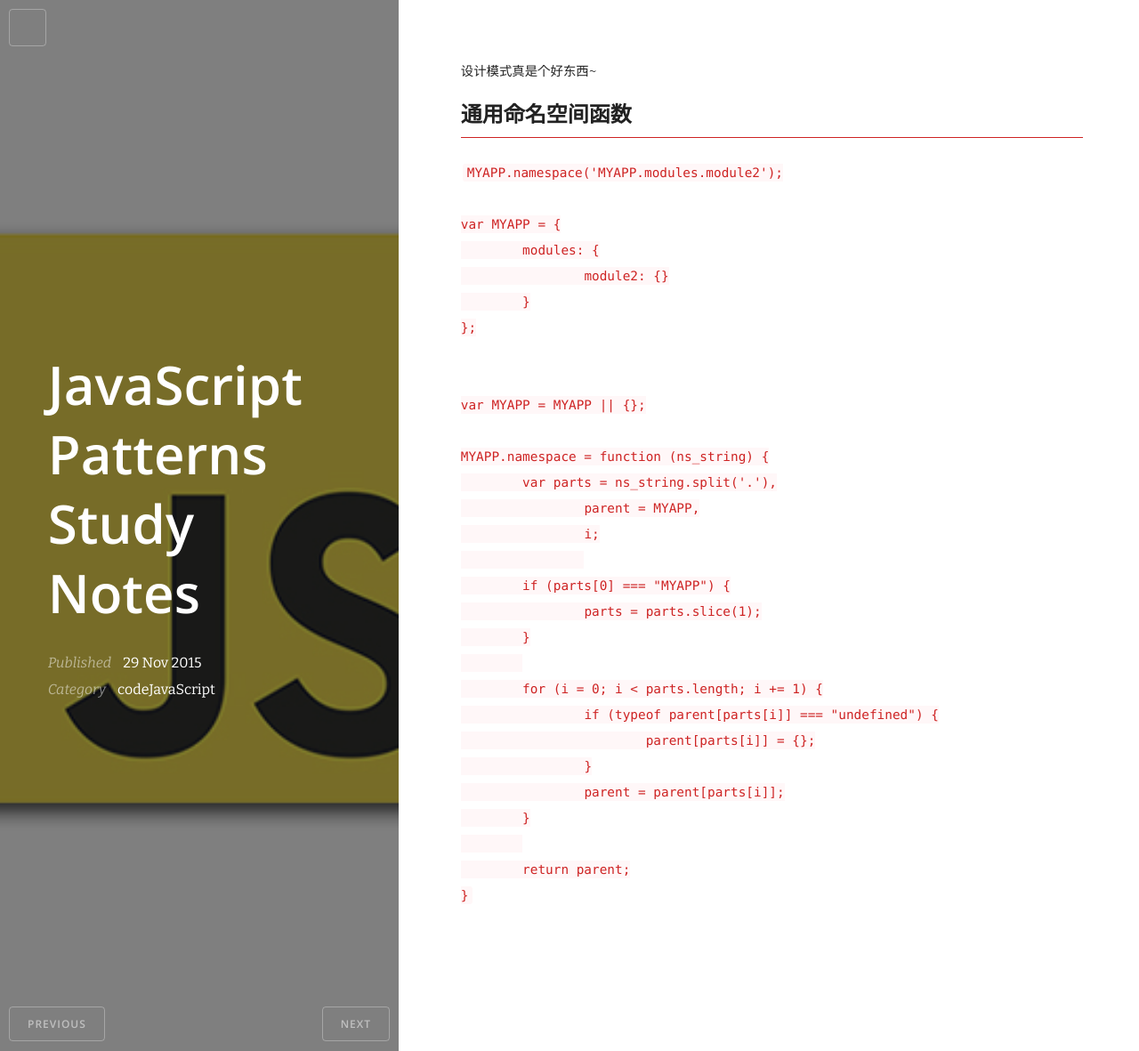
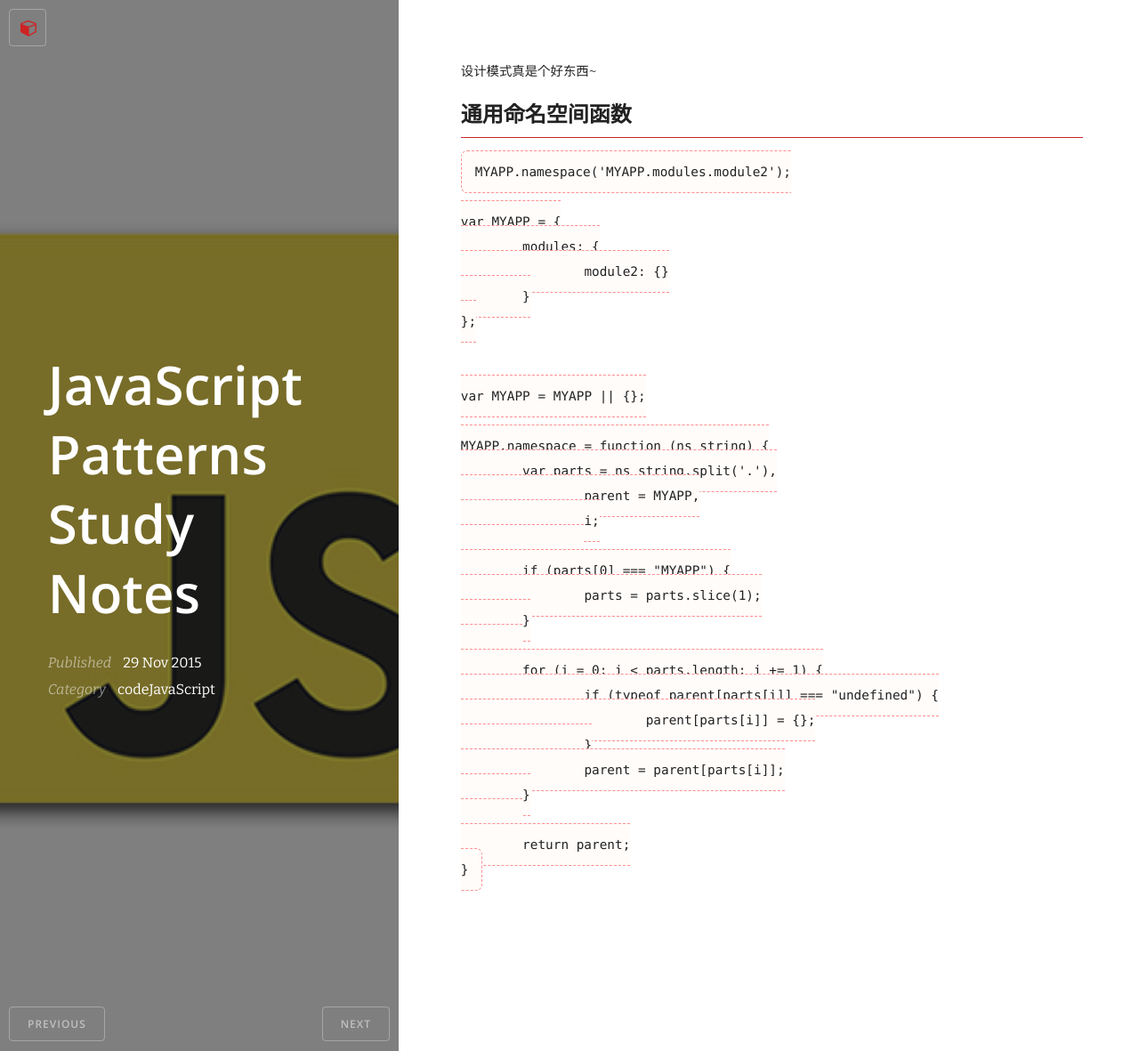
Before and after one commit to ch1oechao/ch1oechao.github.io, a Jekyll site: the page built from code/_posts/2015-11-29-JavaScript-Patterns-Notes.md, in a window 1280 px wide. Shown: the whole page at 89% size. Built offline with Jekyll 4.4.1, drawn with Linux system fonts in a browser that asks for light colours; nearby versions of some CDN libraries; some web fonts are replaced; comment, search, counter and statistics services are not loaded; a style sheet for code colours, icons or effects is not loaded.

```diff
--- a/_layouts/default.html
+++ b/_layouts/default.html
@@ -12,9 +12,9 @@
     <link rel="stylesheet" href="{{ site.baseurl }}/assets/css/reset.min.css">
     <link rel="stylesheet" href="{{ site.baseurl }}/assets/css/index.min.css">
     <!--font-awesome-->
-    <link rel="stylesheet" href="//libs.cncdn.cn/font-awesome/4.4.0/css/font-awesome.min.css">
+    <link rel="stylesheet" href="//cdn.bootcss.com/font-awesome/4.5.0/css/font-awesome.min.css">
     <!-- Highlight -->
-    <link rel="stylesheet" href="//libs.cncdn.cn/highlight.js/8.4/styles/tomorrow.min.css">
+    <link rel="stylesheet" href="//cdn.bootcss.com/highlight.js/9.2.0/styles/tomorrow.min.css">
 
     <!-- Fonts -->
     <link href='//fonts.googleapis.com/css?family=Bitter:400,700,400italic|Open+Sans:400italic,600italic,400,600' rel='stylesheet' type='text/css'>
@@ -36,7 +36,7 @@
 
   </head>
   <body>
-    <script src="//libs.cncdn.cn/jquery/2.1.3/jquery.min.js"></script>
+    <script src="//cdn.bootcss.com/jquery/2.2.1/jquery.min.js"></script>
 
     {{ content }}
 
@@ -44,7 +44,7 @@
     <!--pagepiling-->
     <script src="{{ site.url }}/assets/js/jquery.pagepiling.min.js"></script>
     <!-- Highlight -->
-    <script src="//libs.cncdn.cn/highlight.js/8.4/highlight.min.js"></script>
+    <script src="//cdn.bootcss.com/highlight.js/9.2.0/highlight.min.js"></script>
     <script>hljs.initHighlightingOnLoad();</script>
 
     {% include google_analytics.html %}
```
